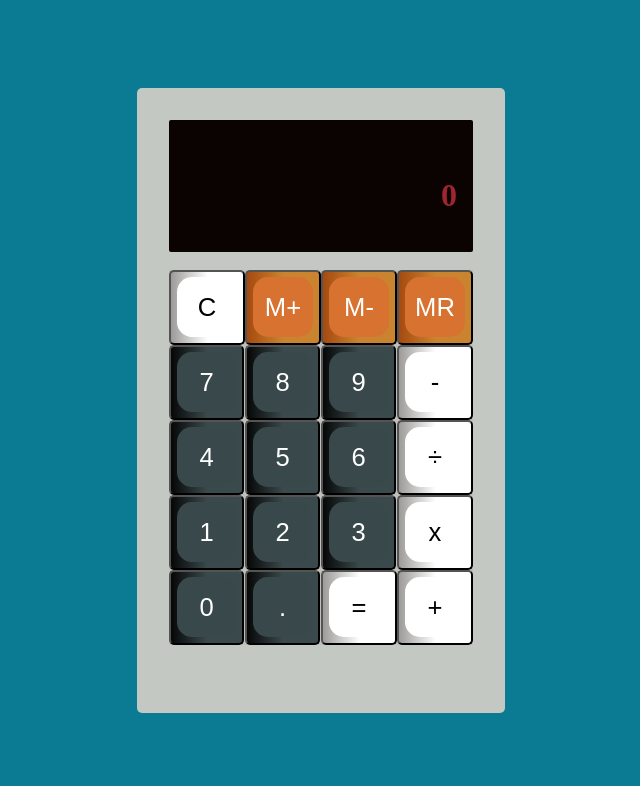
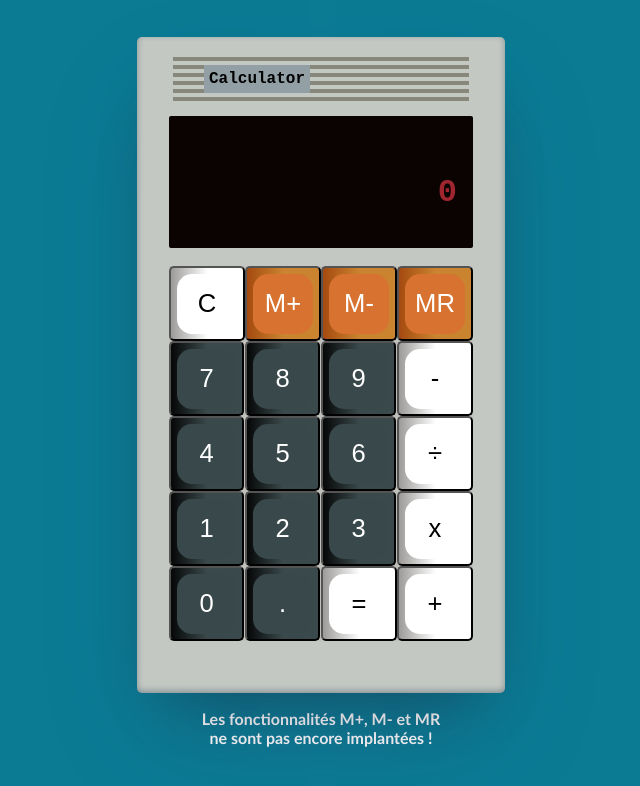
Before and after one commit to jessy-marion/Calculator, a React (Vite) app in the folder Calculator/: page / in a window 1280 px wide. Shown: the top 786 px of the page, without its empty margins (319-959 px from the left). Built offline with nearby package versions, Linux system fonts and the light colour scheme.

Commit message:
Release: strips decoration + message about next features

```diff
--- a/Calculator/src/App.css
+++ b/Calculator/src/App.css
@@ -5,9 +5,32 @@
 }
 
 .calculator {
+  font-family: 'Courier New', Courier, monospace;
+  position: relative;
   background: #c3c8c3;
-  padding: 2rem;
+  padding: 1rem 2rem;
   border-radius: 5px;
+  box-shadow: rgba(50, 50, 93, 0.25) 0px 50px 100px -20px, rgba(0, 0, 0, 0.3) 0px 30px 60px -30px, rgba(10, 37, 64, 0.35) 0px -2px 6px 0px inset;
+}
+
+.stripesContainer {
+  position: relative;
+  margin-bottom: 15px;
+}
+
+.stripe {
+  margin:4px;
+  background: #87877B;
+  height: 4px;
+}
+
+.name {
+  font-weight: 800;
+  background: #929FA4;
+  padding: 5px;
+  position: absolute;
+  top: 8px;
+  left: 35px;
 }
 
 .buttonsArea{
--- a/Calculator/src/App.tsx
+++ b/Calculator/src/App.tsx
@@ -84,6 +84,17 @@ function App() {
 
   return (
     <div className="calculator">
+
+      <div className='stripesContainer'>
+        <div className='stripe'></div>
+        <div className='stripe'></div>
+        <div className='stripe'></div>
+        <div className='stripe'></div>
+        <div className='stripe'></div>
+        <div className='stripe'></div>
+        <div className="name">Calculator</div>
+      </div>
+
       <Screen currentValue={currentValue} />
       <br />
       <div className='buttonsArea' > {digit.map((digit,index) => {
@@ -96,7 +107,6 @@ function App() {
         <button className='function' ><div className='key'>M-</div></button>
         <button className='function'><div className='key'>MR</div></button>
       </div>
-
       <br />
       <br />
     </div>
--- /dev/null
+++ b/Calculator/src/Message.module.css
@@ -0,0 +1,9 @@
+
+
+.message {
+    font-weight: 800;
+    font-family: 'Trebuchet MS', 'Lucida Sans Unicode', 'Lucida Grande', 'Lucida Sans', Arial, sans-serif;
+    font-weight: 800;
+    font-size: 1rem;
+    color: white;
+}
--- /dev/null
+++ b/Calculator/src/Message.tsx
@@ -0,0 +1,10 @@
+import styles from './Message.module.css'
+
+export default function Message() {
+    return(
+        <div className={styles.messageContainer}>
+            <p className={styles.message}>Les fonctionnalités M+, M- et MR <br /> ne sont pas encore  implantées !</p>
+        </div>
+
+    )
+}
--- a/Calculator/src/main.tsx
+++ b/Calculator/src/main.tsx
@@ -1,10 +1,12 @@
 import React from 'react'
 import ReactDOM from 'react-dom/client'
 import App from './App.tsx'
+import Message from './Message.tsx'
 import './index.css'
 
 ReactDOM.createRoot(document.getElementById('root')!).render(
   <React.StrictMode>
     <App />
+    <Message />
   </React.StrictMode>,
 )
```
